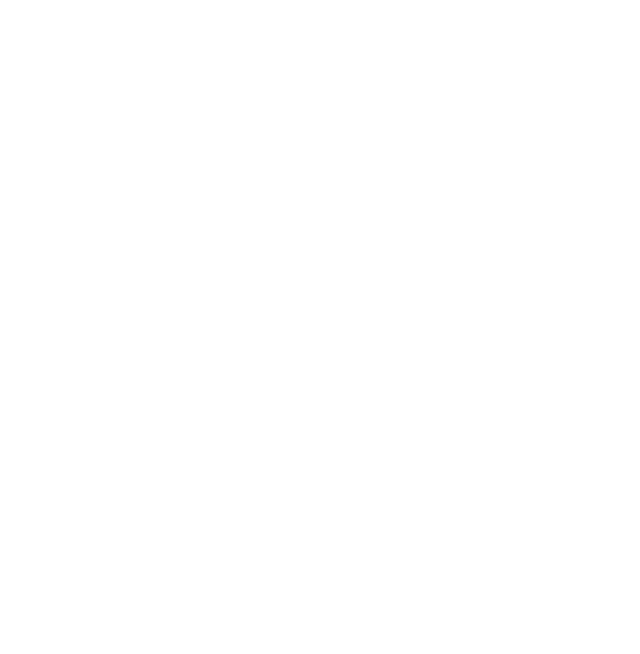
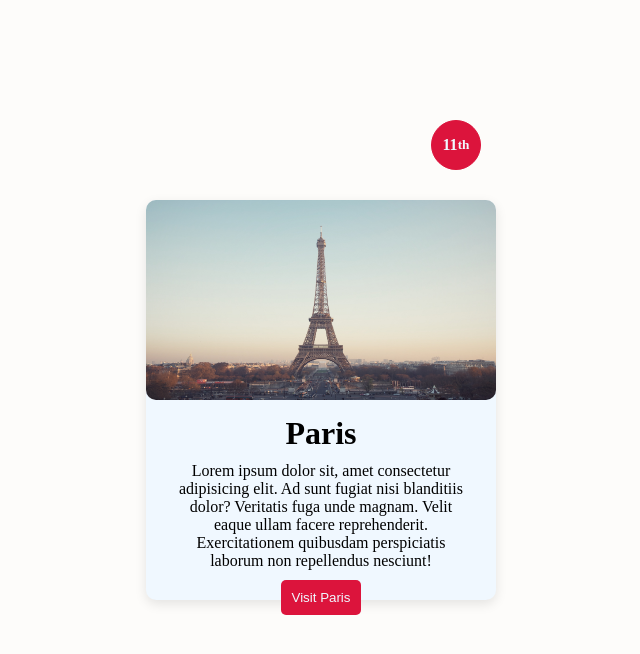
Before and after one commit to Vijayrajdev/FSWD-2021, a plain HTML site: page index.html in a window 1280 px wide. Shown: the whole page, without its empty margins (319-959 px from the left). Drawn offline with Linux system fonts and the light colour scheme.

Commit message:
completed task

```diff
--- a/index.html
+++ b/index.html
@@ -4,7 +4,25 @@
     <meta charset="UTF-8" />
     <meta http-equiv="X-UA-Compatible" content="IE=edge" />
     <meta name="viewport" content="width=device-width, initial-scale=1.0" />
+    <link rel="stylesheet" href="/style.css" />
     <title>FSWD-2021</title>
   </head>
-  <body></body>
+  <body>
+    <div class="container">
+      <div class="card">
+        <img src="/assets/background.jpg" alt="" />
+        <div class="circle">11 <sup>th</sup></div>
+        <div class="content">
+          <h1 class="heading">Paris</h1>
+          <p class="description">
+            Lorem ipsum dolor sit, amet consectetur adipisicing elit. Ad sunt
+            fugiat nisi blanditiis dolor? Veritatis fuga unde magnam. Velit
+            eaque ullam facere reprehenderit. Exercitationem quibusdam
+            perspiciatis laborum non repellendus nesciunt!
+          </p>
+        </div>
+        <button class="primary">Visit Paris</button>
+      </div>
+    </div>
+  </body>
 </html>
--- /dev/null
+++ b/style.css
@@ -0,0 +1,70 @@
+* {
+  margin: 0;
+  padding: 0;
+  box-sizing: border-box;
+}
+
+body {
+  background-color: #fdfcfa;
+}
+.container {
+  height: 100vh;
+  display: flex;
+  align-items: center;
+  justify-content: center;
+}
+
+.card {
+  display: flex;
+  flex-direction: column;
+  height: 400px;
+  width: 350px;
+  align-items: center;
+  box-shadow: rgba(0, 0, 0, 0.1) 0px 4px 12px;
+  border-radius: 10px;
+  background-color: aliceblue;
+}
+
+img {
+  width: 350px;
+  height: 200px;
+  margin-bottom: 15px;
+  border-radius: 10px;
+}
+
+.heading {
+  text-align: center;
+  margin-bottom: 10px;
+}
+
+.description {
+  text-align: center;
+  margin: 0 25px;
+}
+
+button {
+  background-color: crimson;
+  padding: 10px;
+  border: none;
+  border-radius: 5px;
+  margin: 10px 0;
+  color: aliceblue;
+  cursor: pointer;
+}
+
+.circle {
+  position: absolute;
+  border: 1px solid crimson;
+  height: 50px;
+  width: 50px;
+  border-radius: 50%;
+  display: flex;
+  align-items: center;
+  text-align: center;
+  justify-content: center;
+  right: 480px;
+  top: 120px;
+  color: aliceblue;
+  background-color: crimson;
+  font-weight: 800;
+}
```
Also changed, not shown: assets/background.jpg (added).
